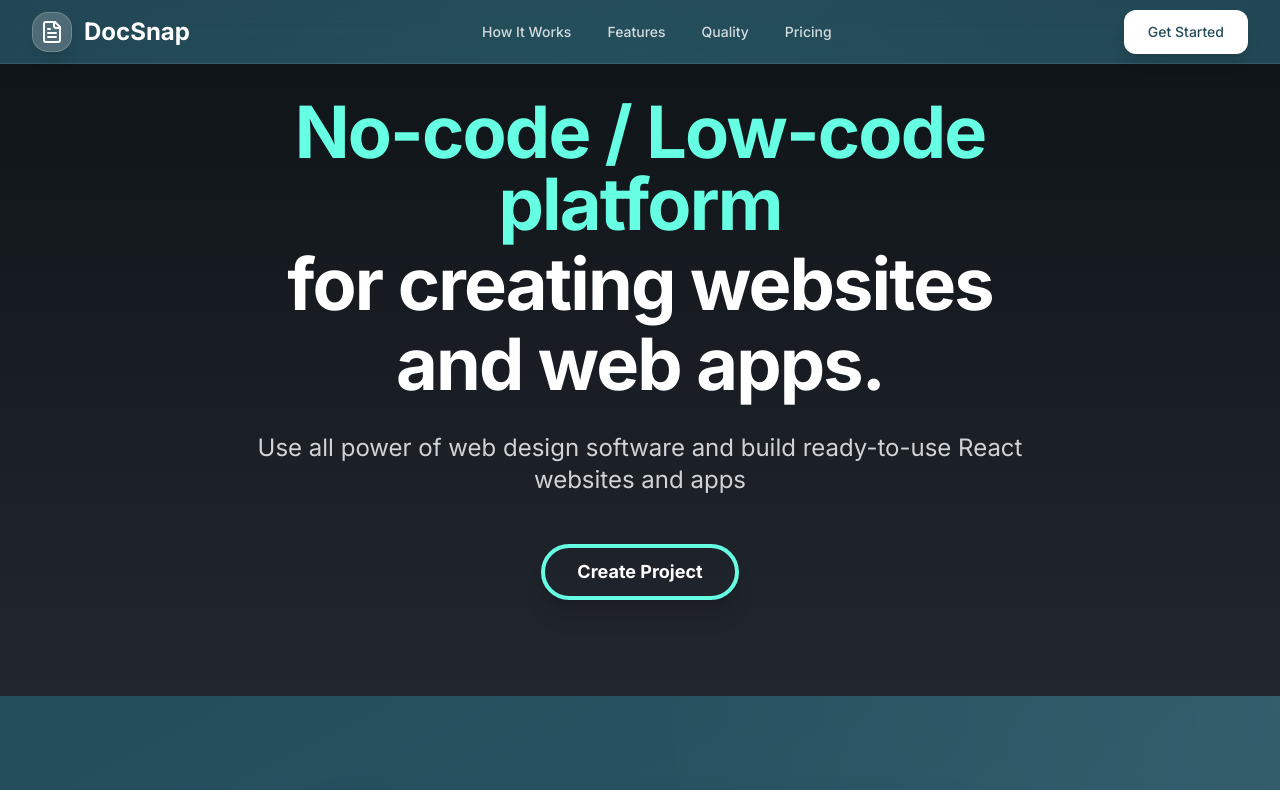
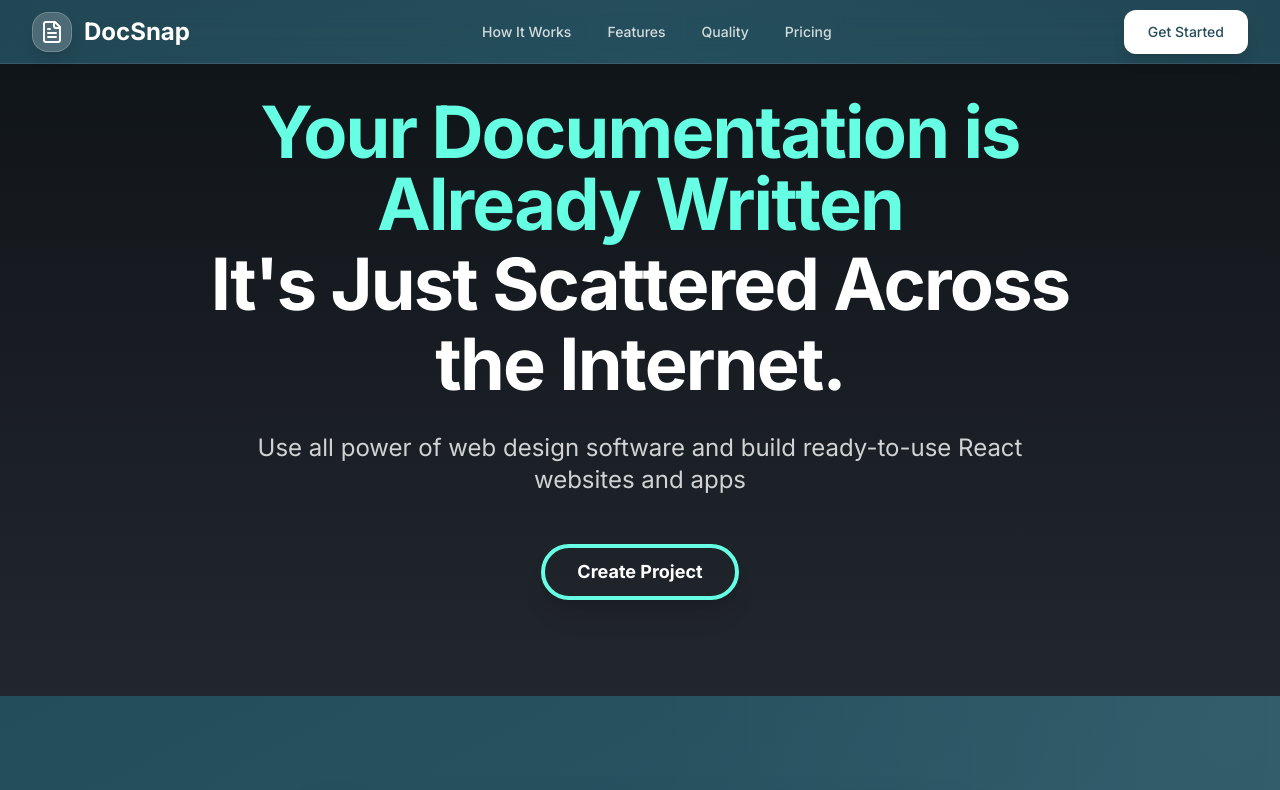
Before and after one commit to Alcatecablee/redoc, a React (Vite) app: page / in a window 1280 px wide. Shown: the top 790 px of the page. Built offline with nearby package versions, Linux system fonts and the light colour scheme; the HTML template or start-up script is replaced by a standard one.

Commit message:
completionId: cgen-79d27530ca094e9d9a54eea276bfd976
cgen-79d27530ca094e9d9a54eea276bfd976

```diff
--- a/src/pages/Index.tsx
+++ b/src/pages/Index.tsx
@@ -261,9 +261,9 @@ const Index = () => {
             <div className="space-y-8">
               {/* Headline - Primary Focus */}
               <h1 className="text-5xl md:text-6xl lg:text-7xl font-bold leading-tight text-white tracking-tight space-y-2">
-                <span className="text-[rgb(102,255,228)] block">No-code / Low-code platform</span>
-                <span className="block">for creating websites</span>
-                <span className="block">and web apps<span className="text-white">.</span></span>
+                <span className="text-[rgb(102,255,228)] block">Your Documentation is Already Written</span>
+                <span className="block">It's Just Scattered Across</span>
+                <span className="block">the Internet<span className="text-white">.</span></span>
               </h1>
 
               {/* Description - Secondary */}
```
